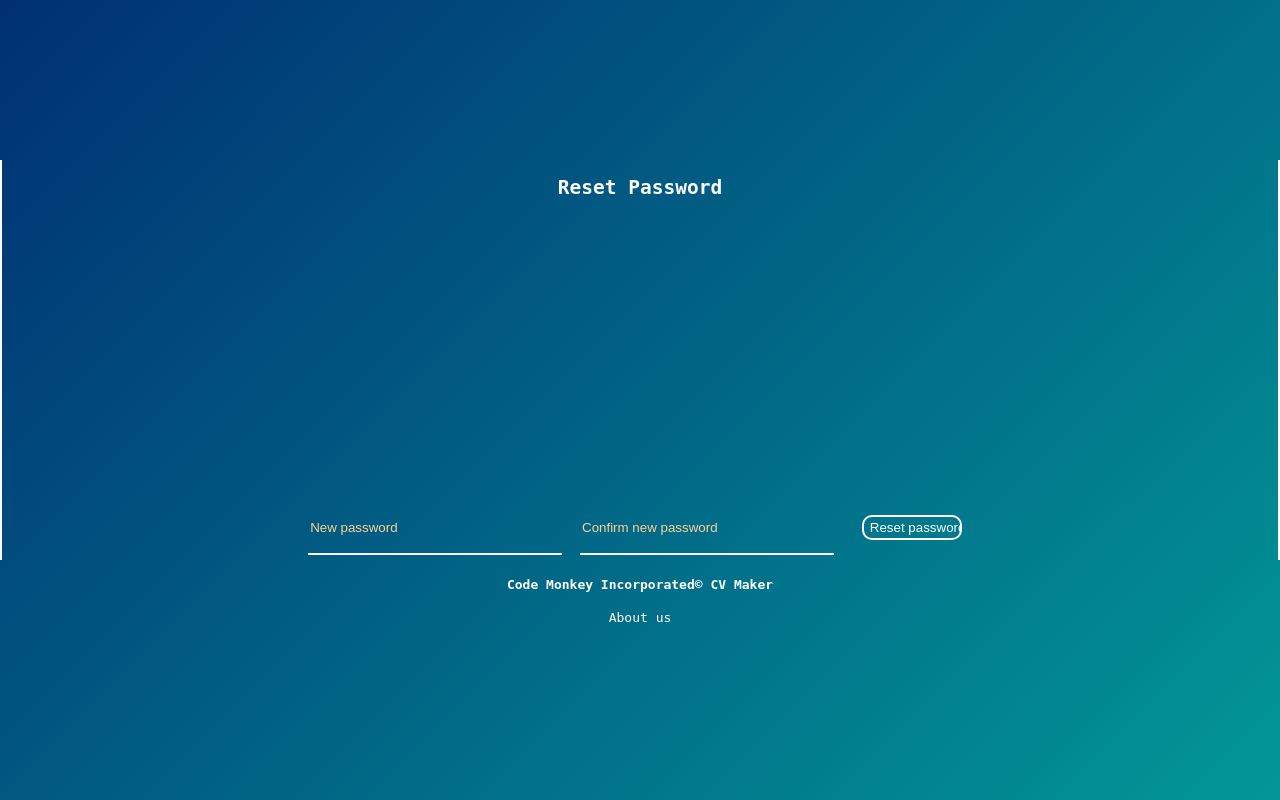
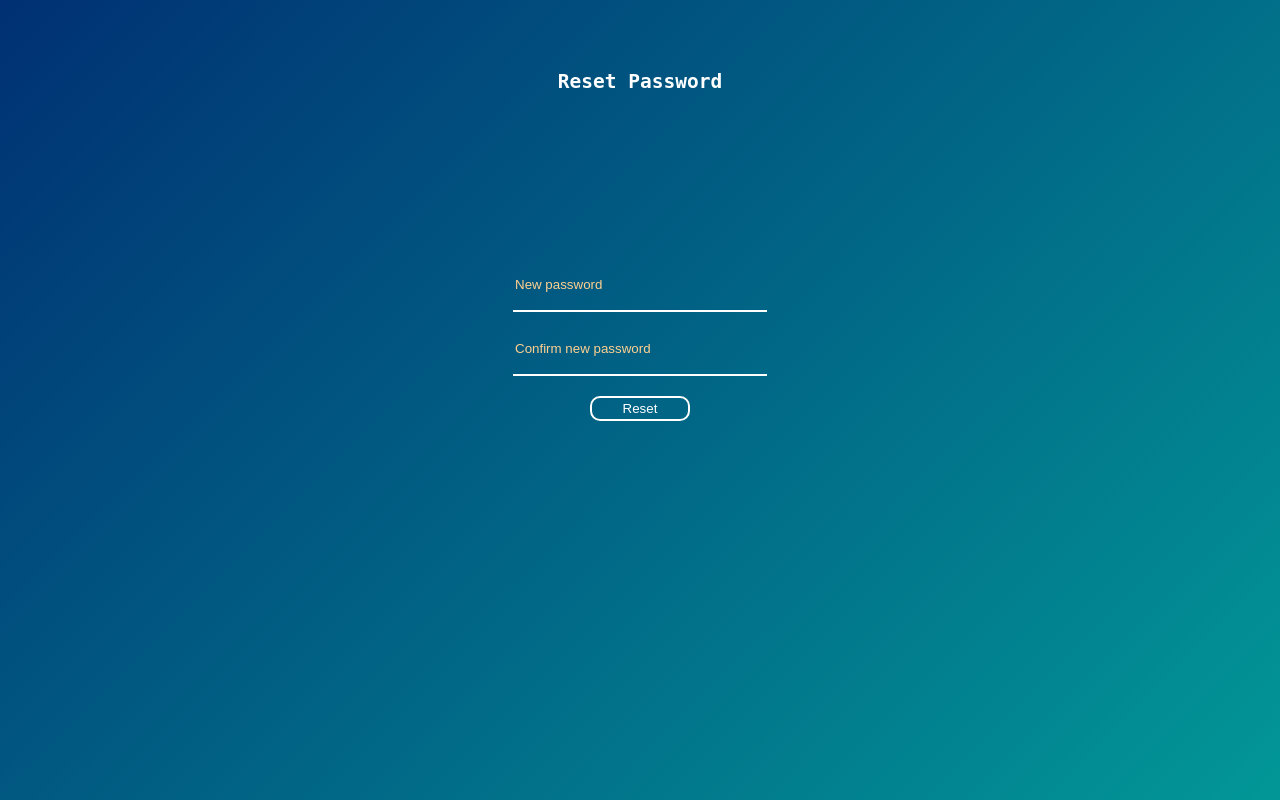
Before and after one commit to JoristerWolbeek/Eindproject-Jaar--804d9612, a PHP site: page /Eindproject-Jaar--804d9612/reset.php in a window 1280 px wide. Run offline with PHP 8.4, Linux system fonts and the light colour scheme.

Commit message:
reset.php styling gefixt

```diff
--- a/css/style.css
+++ b/css/style.css
@@ -212,11 +212,20 @@ a:hover{
     justify-content: space-between;
     padding-left: 100px;
     padding-right: 100px;
-    border-left: 2px white solid;
-    border-right: 2px white solid;
-    height: 30%;
     margin-top: 160px;
     color: white;
     height: 400px;
     align-items: center;
 }
+
+.positionResetContainer{
+    display: flex;
+    flex-direction: column;
+    justify-content: center;
+    align-items: center;
+
+}
+
+#resetPhpTitel{
+    margin-top:70px;
+}
--- a/reset.php
+++ b/reset.php
@@ -31,21 +31,17 @@ function resettingPassword()
 <body>
     <main>
         <div id="loginPostBody">
-            <div class="resetContainer">
-            <h2>Reset Password</h2>
-            <form id="register" method="post">
+            <h2 id="resetPhpTitel">Reset Password</h2>
+        </div>
+        <div class="resetContainer" >
+           <form class="positionResetContainer" id="register" method="post">
                 <input class="field" type="password" name="password" placeholder="New password" onkeyup="checkPass()">
                 <input class="field" type="password" name="passwordCheck" placeholder="Confirm new password" onkeyup="checkPass()">
-                <input class="button" class="disable" type="submit" name="submitpassword" value="Reset password">
+                <input class="button" class="disable" type="submit" name="submitpassword" value="Reset">
             </form>
-            </div>
         </div>
     </main>
     <footer>
-            <div class="footerContainer">
-                <h4> Code Monkey Incorporated© CV Maker</h4>
-                <h4 href="About-us"><a href="https://www.notion.so/bitacademy/2020-Code-Monkey-Incorporated-7c231c7df5f84c4e888f6c85849e0a07">About us</a></h4>
-            </div>
         </footer>
 
 </body>
```
